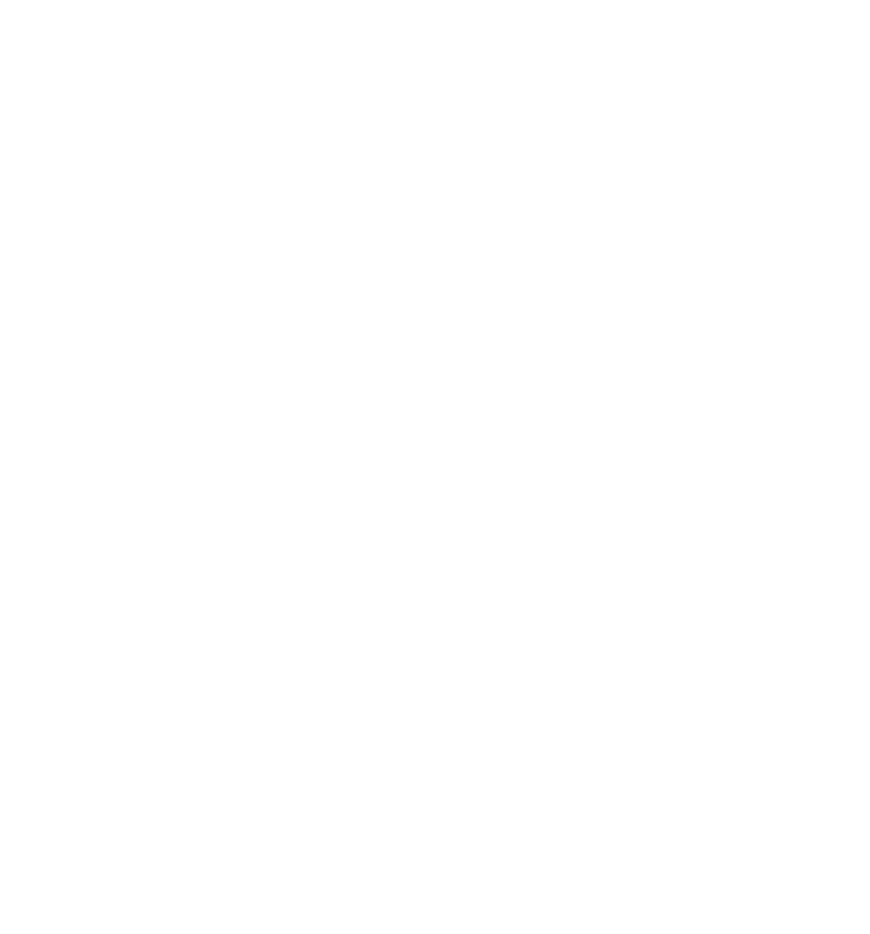
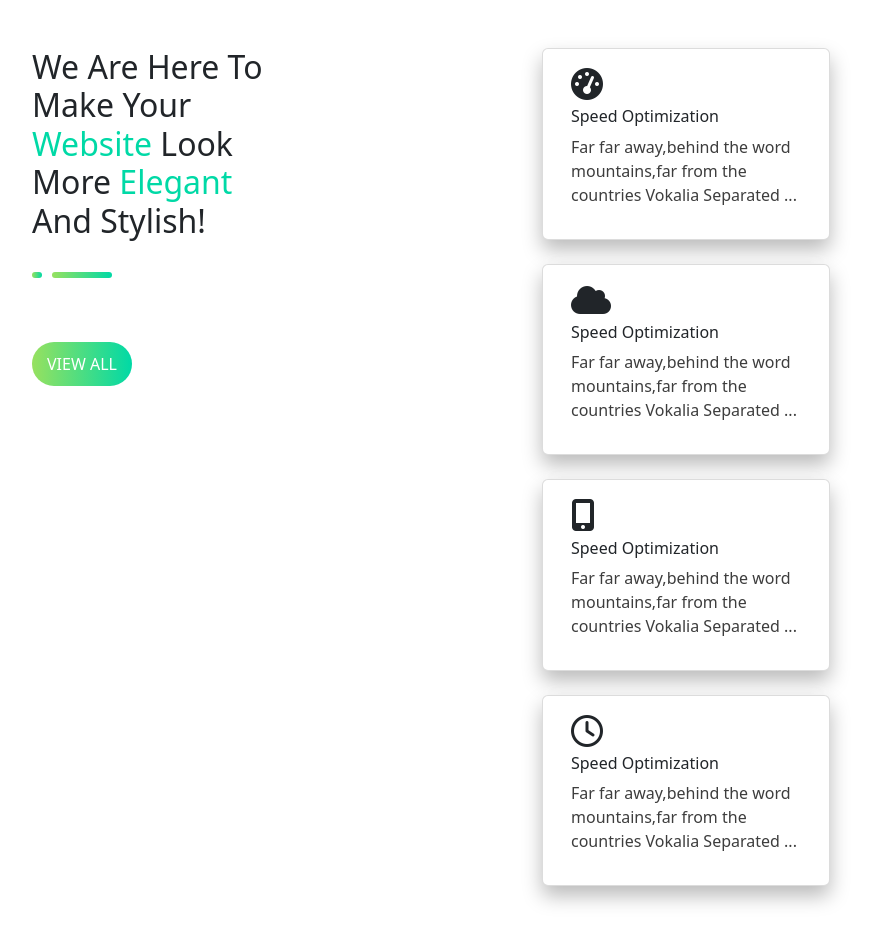
Before and after one commit to danielmegale/proj-html-vuejs, a Vue app: page / in a window 1280 px wide. Shown: the part 680-1614 px from the top of the page, without its empty margins (86-956 px from the left). Before the commit the page ends 800 px from the top, so only its background shows below. Built offline with nearby package versions, Linux system fonts and the light colour scheme.

Commit message:
mouved style

```diff
--- a/src/App.vue
+++ b/src/App.vue
@@ -9,7 +9,7 @@
 
 
 <template>
-  <div class="bg-black fixed">
+  <div class="bg-black sticky">
     <AppHeader />
   </div>
   <AppMain />
@@ -17,10 +17,36 @@
 </template>
 
 <style lang="scss">
-.fixed {
+@import './assets/sass/custom';
+
+.sticky {
   position: sticky;
   top: 0;
   left: 0;
   right: 0;
 }
+
+.my-btn {
+  background-image: linear-gradient(to right, $color-gradient-green);
+  padding: 10px 15px;
+  border-radius: 30px;
+  color: #ffffff;
+  border: 0;
+
+  &:hover {
+    background-image: linear-gradient(to right, $color-gradient-black);
+  }
+}
+
+.btn-black {
+  background-image: linear-gradient(to right, $color-gradient-black);
+  padding: 10px 15px;
+  border-radius: 30px;
+  color: #ffffff;
+  border: 0;
+
+  &:hover {
+    background-image: linear-gradient(to right, $color-gradient-green);
+  }
+}
 </style>
--- a/src/assets/sass/style.scss
+++ b/src/assets/sass/style.scss
@@ -41,3 +41,6 @@
         }
     }
 }
+.box-shadow {
+    box-shadow: 0px 10px 20px #BBB;
+}
--- a/src/components/AppMain.vue
+++ b/src/components/AppMain.vue
@@ -1,13 +1,27 @@
 <script>
 import MainJumbotron from './MainJumbotron.vue';
+import ChooseusCrard from './ChooseusCrard.vue'
 export default {
-    components: { MainJumbotron }
+    components: { MainJumbotron, ChooseusCrard }
 }
 </script>
 
 
 <template>
     <MainJumbotron />
+    <ChooseusCrard />
 </template>
 
-<style lang="scss" scoped></style>
+<style lang="scss">
+@import '../assets/sass/custom';
+
+@mixin center-flex {
+    display: flex;
+    justify-content: space-between;
+    align-items: center;
+}
+
+.center {
+    @include center-flex;
+}
+</style>
--- /dev/null
+++ b/src/components/ChooseusCrard.vue
@@ -0,0 +1,73 @@
+<script>
+export default {
+
+}
+</script>
+
+
+<template>
+    <main>
+        <section class="container d-flex p-5">
+            <div class="w-50">
+                <h2 class="w-50">We Are Here To Make Your <span class="text-success">Website</span> Look More <span
+                        class="text-success">Elegant</span> And Stylish!</h2>
+                <div class="center my-w-80 py-3 mt-3">
+                    <div class="small-separator"></div>
+                    <div class="separator"></div>
+                </div>
+                <button class="my-btn mt-5">VIEW ALL</button>
+            </div>
+            <div class="w-50 row gap-4">
+                <div class="card my-card box-shadow" style="width: 18rem;">
+                    <div class="card-body">
+                        <h2 class="card-title"><i class="fa-solid fa-gauge-high"></i></h2>
+                        <h6 class="card-subtitle mb-2 ">Speed Optimization</h6>
+                        <p class="text-black">Far far away,behind the word mountains,far from the countries Vokalia
+                            Separated
+                            ...</p>
+                    </div>
+                </div>
+                <div class="card my-card box-shadow" style="width: 18rem;">
+                    <div class="card-body">
+                        <h2 class="card-title"><i class="fa-solid fa-cloud"></i></h2>
+                        <h6 class="card-subtitle mb-2 ">Speed Optimization</h6>
+                        <p class="text-black">Far far away,behind the word mountains,far from the countries Vokalia
+                            Separated
+                            ...</p>
+                    </div>
+                </div>
+                <div class="card my-card box-shadow" style="width: 18rem;">
+                    <div class="card-body">
+                        <h2 class="card-title"><i class="fa-solid fa-mobile-screen-button"></i></h2>
+                        <h6 class="card-subtitle mb-2 ">Speed Optimization</h6>
+                        <p class="text-black">Far far away,behind the word mountains,far from the countries Vokalia
+                            Separated
+                            ...</p>
+                    </div>
+                </div>
+                <div class="card my-card box-shadow" style="width: 18rem;">
+                    <div class="card-body">
+                        <h2 class="card-title"><i class="fa-regular fa-clock"></i></h2>
+                        <h6 class="card-subtitle mb-2 ">Speed Optimization</h6>
+                        <p class="text-black">Far far away,behind the word mountains,far from the countries Vokalia
+                            Separated
+                            ...</p>
+                    </div>
+                </div>
+            </div>
+        </section>
+    </main>
+</template>
+
+<style lang="scss">
+@import '../assets/sass/custom';
+
+.my-card {
+    cursor: pointer;
+
+    &:hover {
+        background-image: linear-gradient(to bottom left, $color-gradient-green);
+        border: 0;
+    }
+}
+</style>
--- a/src/components/MainJumbotron.vue
+++ b/src/components/MainJumbotron.vue
@@ -44,34 +44,11 @@
 <style lang="scss" scoped>
 @import '../assets/sass/custom';
 
-@mixin center-flex {
-    display: flex;
-    justify-content: space-between;
-    align-items: center;
-    height: 100%;
-}
-
-.center {
-    @include center-flex;
-}
-
 .bg-img {
     background-image: url(../assets/images/Group-36-2x.png);
     background-size: 56%;
     background-repeat: no-repeat;
     background-position: right;
-}
-
-.btn-black {
-    background-image: linear-gradient(to right, $color-gradient-black);
-    padding: 10px 15px;
-    border-radius: 30px;
-    color: #ffffff;
-    border: 0;
-
-    &:hover {
-        background-image: linear-gradient(to right, $color-gradient-green);
-    }
 }
 
 a {
```
